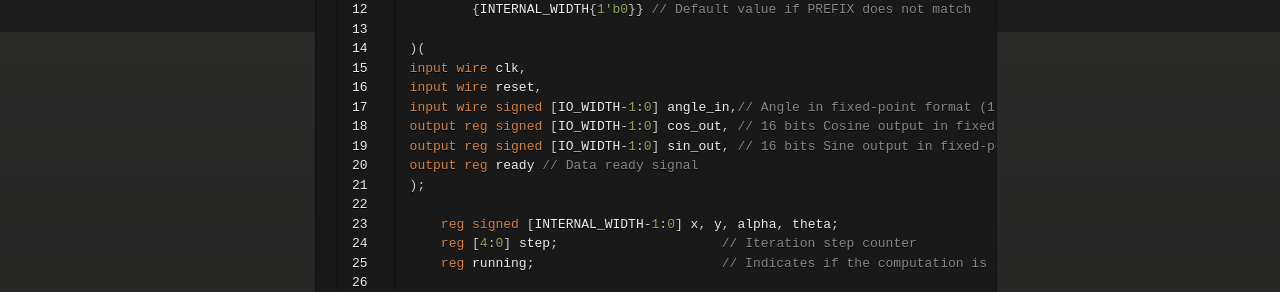
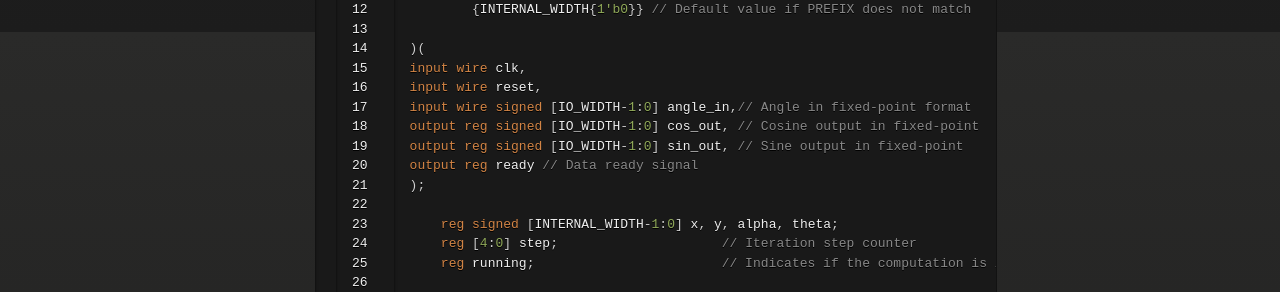
Before and after one commit to fperron-kt88/fx-portfolio, a Jekyll site: the page built from _posts/2024-12-18-cordic-module-optimisation.md, in a window 1280 px wide and 900 px high, scrolled down 4308 px. Shown: the part 160-452 px from the top of the window. Built offline with Jekyll 4.4.1, drawn with Linux system fonts in a browser that asks for light colours; comment, search, counter and statistics services are not loaded.

Commit message:
feat: fix doc error in verilog

```diff
--- a/_posts/2024-12-18-cordic-module-optimisation.md
+++ b/_posts/2024-12-18-cordic-module-optimisation.md
@@ -368,9 +368,9 @@ parameter PREFIX = 15,
 )(
 input wire clk,
 input wire reset,
-input wire signed [IO_WIDTH-1:0] angle_in,// Angle in fixed-point format (16-bit)
-output reg signed [IO_WIDTH-1:0] cos_out, // 16 bits Cosine output in fixed-point
-output reg signed [IO_WIDTH-1:0] sin_out, // 16 bits Sine output in fixed-point
+input wire signed [IO_WIDTH-1:0] angle_in,// Angle in fixed-point format
+output reg signed [IO_WIDTH-1:0] cos_out, // Cosine output in fixed-point
+output reg signed [IO_WIDTH-1:0] sin_out, // Sine output in fixed-point
 output reg ready // Data ready signal
 );
 
```
